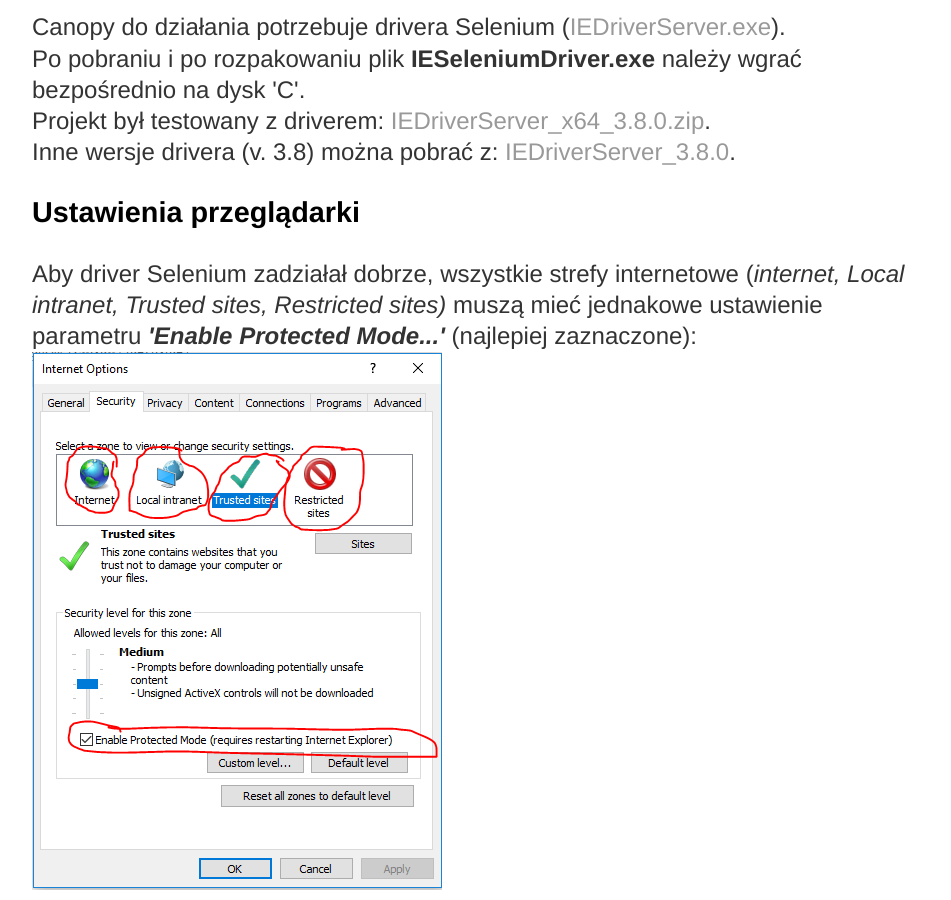
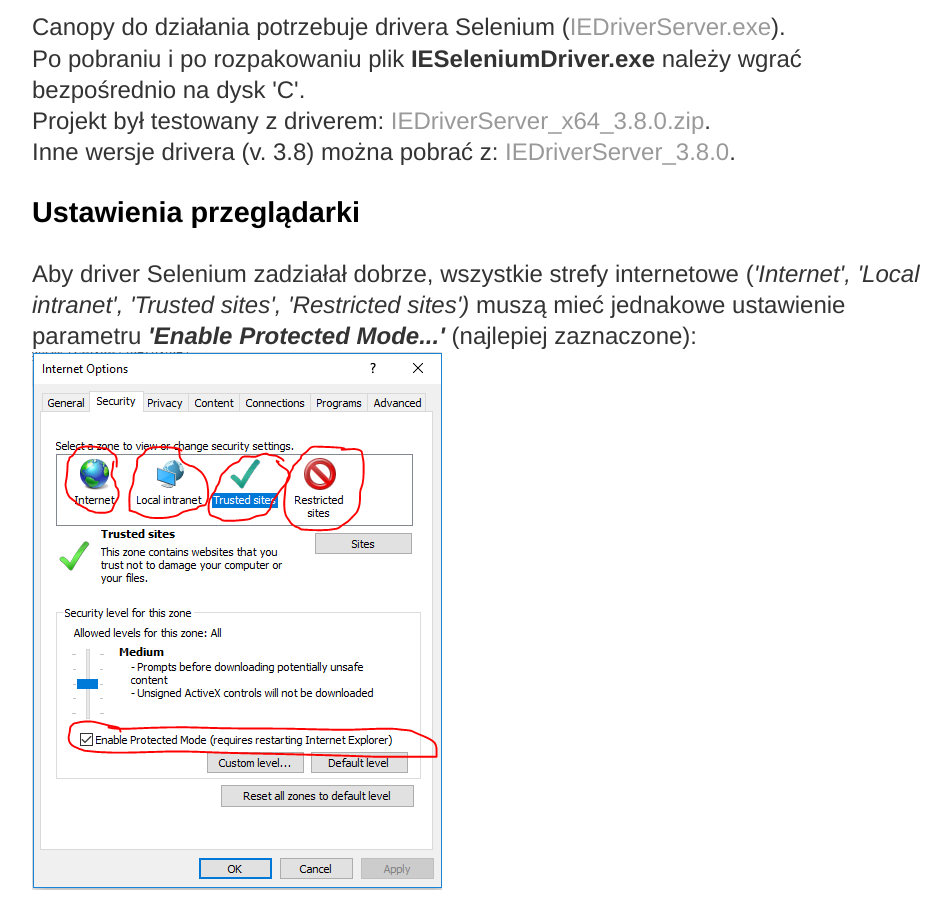
Before and after one commit to zbigniew-gajewski/fs-bossa-nol-runner, a Jekyll site: the page built from docs/index.html, in a window 1280 px wide and 900 px high, scrolled down 923 px. Shown: the whole window, without its empty margins (160-1111 px from the left). Built offline with Jekyll 4.4.1, drawn with Linux system fonts in a browser that asks for light colours.

Commit message:
Docs updated.

```diff
--- a/docs/index.html
+++ b/docs/index.html
@@ -57,7 +57,7 @@ title: Nol3 runner
 
 	<h3>Ustawienia przeglądarki</h3>
 	<p>
-		Aby driver Selenium zadziałał dobrze, wszystkie strefy internetowe (<em>internet, Local intranet, Trusted sites, Restricted sites)</em>
+		Aby driver Selenium zadziałał dobrze, wszystkie strefy internetowe (<em>'Internet', 'Local intranet', 'Trusted sites', 'Restricted sites')</em>
 			muszą mieć jednakowe ustawienie parametru
 		<strong><em>'Enable Protected Mode...'</em></strong> (najlepiej zaznaczone):
 		</br>
```
